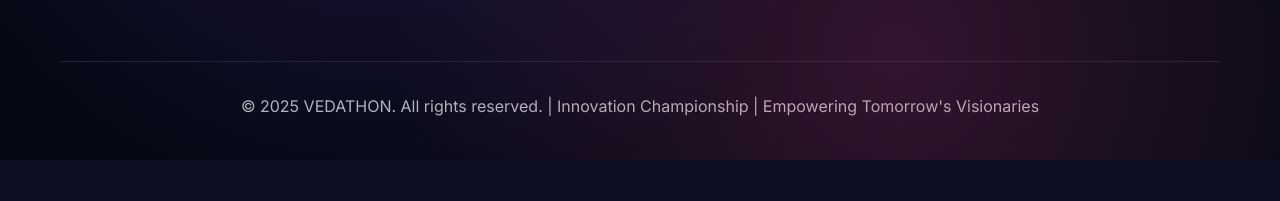
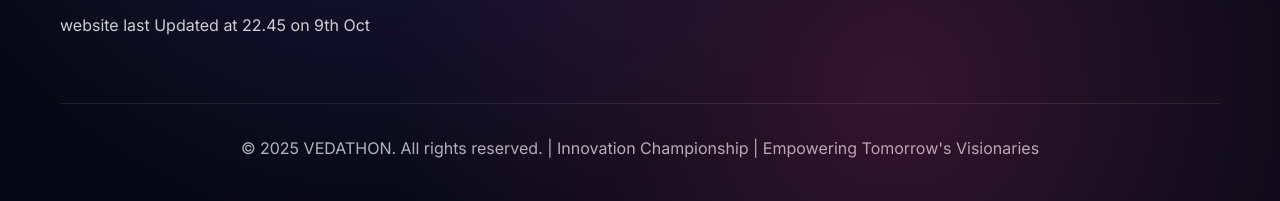
Before and after one commit to Sumitkrv/Vedathon, a plain HTML site: page home.html in a window 1280 px wide. Shown: the part 1503-1704 px from the top of the page. Before the commit the page ends 1663 px from the top, so only its background shows below. Drawn offline with Linux system fonts and the light colour scheme.

Commit message:
Update home.html

```diff
--- a/home.html
+++ b/home.html
@@ -1272,6 +1272,7 @@
                     <h3>About VEDATHON 2025</h3>
                     <p>VEDATHON 2025 represents the pinnacle of innovation championships, uniting India's brightest minds to tackle complex real-world challenges through revolutionary collaborative ideation and cutting-edge technology integration.</p>
                     <p>Join us in sculpting the future through innovation, creativity, and strategic excellence.</p>
+                    <p class="updation">website last Updated at 22.45 on 9th Oct</p>
                 </div>
 
                 <div class="footer-section">
```
